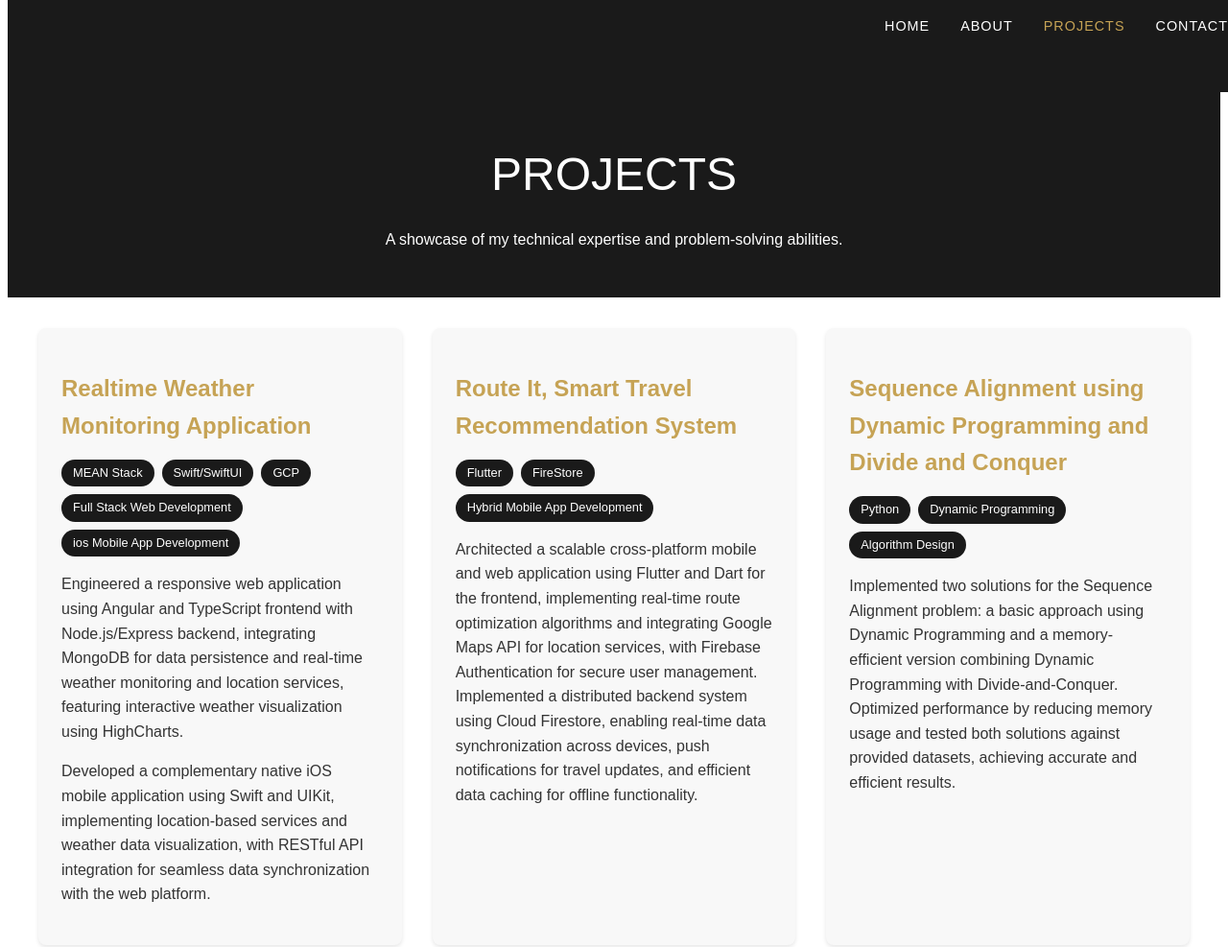
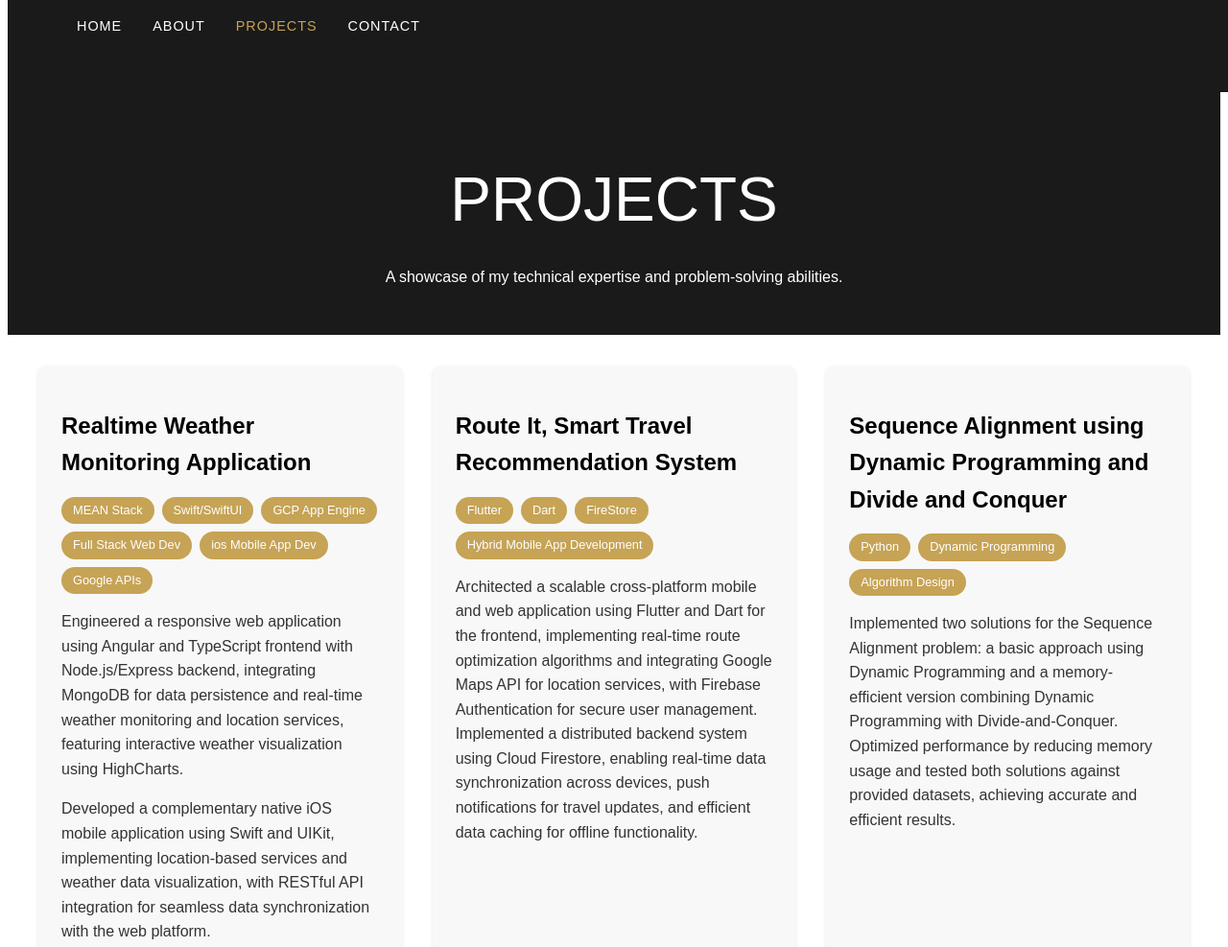
Before and after one commit to nikhilgovindaraju/Portfolio, a plain HTML site: page projects.html in a window 1280 px wide. Shown: the top 987 px of the page at 96% size. Drawn offline with Linux system fonts and the light colour scheme.

Commit message:
updated the nav bar

```diff
--- a/about.css
+++ b/about.css
@@ -109,7 +109,7 @@ body {
 
 .nav-links {
     display: flex;
-    justify-content: flex-end;
+    /* justify-content: flex-end; */
     align-items: center;
     gap: 2rem;
     max-width: 1200px;
--- a/contact.css
+++ b/contact.css
@@ -13,7 +13,7 @@
 
 .nav-links {
     display: flex;
-    justify-content: flex-end;
+    /* justify-content: flex-end; */
     align-items: center;
     gap: 2rem;
     max-width: 1200px;
@@ -57,6 +57,7 @@ body {
     justify-content: center;
     align-items: center;
     padding: 8vh 2rem 2rem;
+    margin-top: 3rem;
 }
 
 .contact-content {
--- a/projects.css
+++ b/projects.css
@@ -17,7 +17,7 @@ body {
 
 .nav-links {
     display: flex;
-    justify-content: flex-end;
+    /* justify-content: flex-end; */
     align-items: center;
     gap: 2rem;
     max-width: 1200px;
@@ -54,9 +54,9 @@ body {
 }
 
 .projects-intro h1 {
-    font-size: 3rem;
+    font-size: 4rem;
     margin-bottom: 1rem;
-    font-weight: 300;
+    font-weight: 400;
 }
 
 .projects-grid {
@@ -85,7 +85,7 @@ body {
 }
 
 .project-content h2 {
-    color: #C6A355;
+    color: black;
     margin-bottom: 1rem;
     font-size: 1.5rem;
 }
@@ -98,7 +98,7 @@ body {
 }
 
 .project-tags span {
-    background: #1a1a1a;
+    background: #C6A355;
     color: #ffffff;
     padding: 0.25rem 0.75rem;
     border-radius: 20px;
--- a/projects.html
+++ b/projects.html
@@ -31,9 +31,10 @@
                     <div class="project-tags">
                         <span>MEAN Stack</span>
                         <span>Swift/SwiftUI</span>
-                        <span>GCP</span>
-                        <span>Full Stack Web Development</span>
-                        <span>ios Mobile App Development</span>
+                        <span>GCP App Engine</span>
+                        <span>Full Stack Web Dev</span>
+                        <span>ios Mobile App Dev</span>
+                        <span>Google APIs</span>
                     </div>
                     <p class="project-description">
                         Engineered a responsive web application using Angular and TypeScript frontend with Node.js/Express backend, integrating
@@ -60,6 +61,7 @@ using HighCharts.
                     <h2>Route It, Smart Travel Recommendation System</h2>
                     <div class="project-tags">
                         <span>Flutter</span>
+                        <span>Dart</span>
                         <span>FireStore</span>
                         <span>Hybrid Mobile App Development</span>
                     </div>
```
